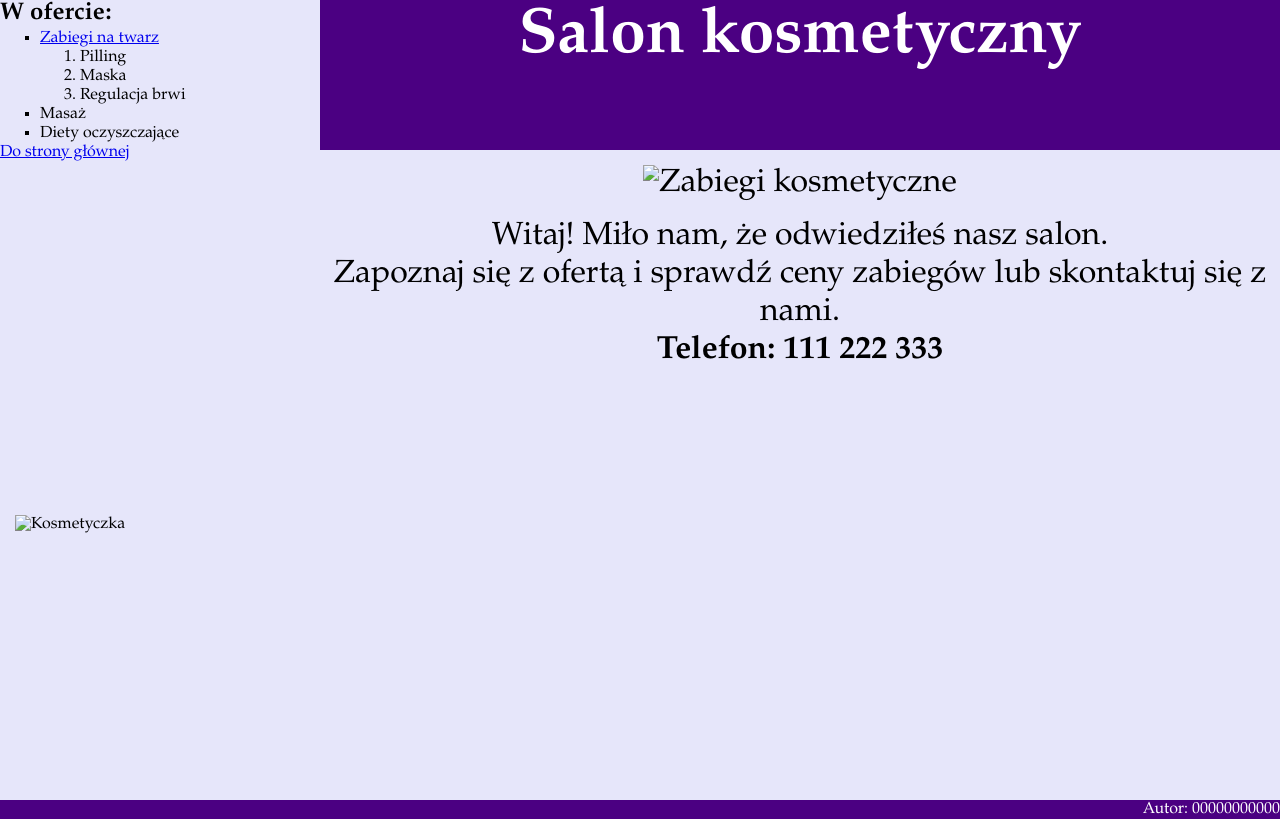
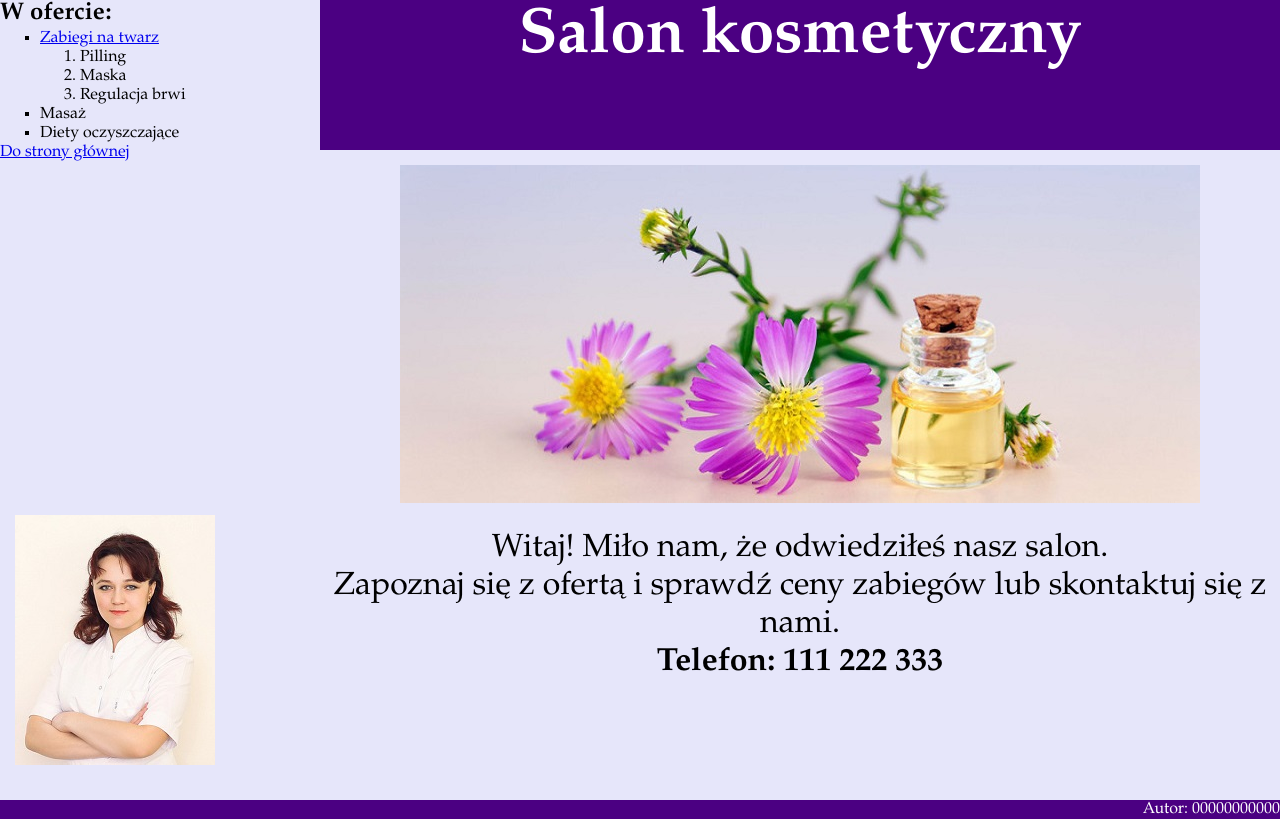
Before and after one commit to KDominikk00/EE.09-Salon-Kosmetyczny, a plain HTML site: page index.html in a window 1280 px wide. Drawn offline with Linux system fonts and the light colour scheme.

Commit message:
Fixed <img> tags

```diff
--- a/index.html
+++ b/index.html
@@ -32,7 +32,7 @@
     </div>
 
     <div class="right-2">
-        <img src="obraz2.jpg" alt="Zabiegi kosmetyczne">
+        <img src="Images/obraz2.jpg" alt="Zabiegi kosmetyczne">
         <p>
             Witaj! Miło nam, że odwiedziłeś nasz salon. <br> Zapoznaj się z ofertą i sprawdź ceny zabiegów lub
             skontaktuj się z nami.
@@ -41,7 +41,7 @@
     </div>
 
     <div class="left-2">
-        <img src="obraz1.jpg" alt="Kosmetyczka">
+        <img src="Images/obraz1.jpg" alt="Kosmetyczka">
     </div>
 
     <footer>
```
Also changed, not shown: twarz.html (+1 -1 lines).
